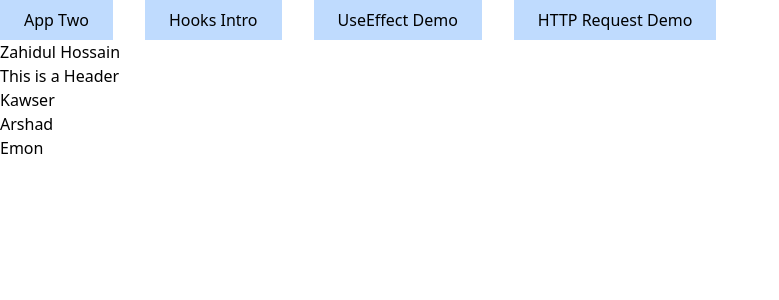
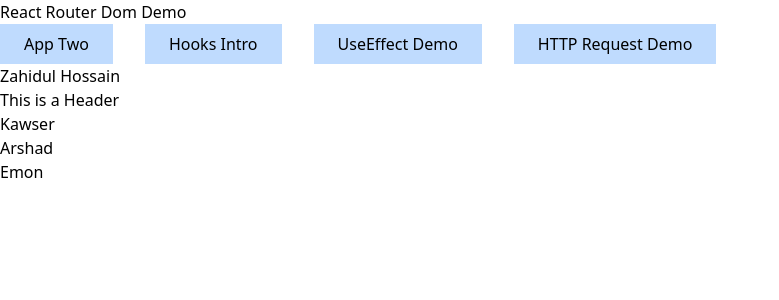
Before and after one commit to kodeeo/react-bootcamp-2022, a React (Create React App) app in the folder react-class-intro/: page / in a window 1280 px wide. Shown: the top 300 px of the page, without its empty margins (0-779 px from the left). Built offline with nearby package versions, Linux system fonts and the light colour scheme.

Commit message:
React router dom intro

```diff
--- a/react-class-intro/package.json
+++ b/react-class-intro/package.json
@@ -9,6 +9,7 @@
     "axios": "^1.2.0",
     "react": "^18.2.0",
     "react-dom": "^18.2.0",
+    "react-router-dom": "^6.5.0",
     "react-scripts": "5.0.1",
     "web-vitals": "^2.1.4"
   },
--- a/react-class-intro/src/App.js
+++ b/react-class-intro/src/App.js
@@ -1,94 +1,36 @@
-import { useEffect, useState } from 'react';
+import { Routes, Route } from 'react-router-dom';
 import AppTwo from './AppTwo';
 import HooksIntro from './HooksIntro';
 import UseEffectDemo from './components/Header/UseEffectDemo';
 import HttpRequestDemo from './components/HttpRequestDemo';
-
-
-function CompView({ view }) {
-  if(view === 'use-demo') {
-    return (
-      <UseEffectDemo />
-    )
-  }
-  else if(view === 'hooks-intro') {
-    return (
-      <HooksIntro />
-    )
-  }
-  else if(view === 'http-demo') {
-    return (
-      <HttpRequestDemo/>
-    )
-  }
-  return (
-    <AppTwo />
-  )
-  // return (
-  //   <div>
-  //     Comp View Component {view}
-  //   </div>
-  // )
-}
-
-
-function getUrlParam() {
-  //http://localhost:3000/?component=hooks-intro
-  let params = (new URL(document.location)).searchParams;
-  let compName = params.get("component");
-  return compName
-}
+import Layout from './components/Layout';
 
 export default function App() {
-  const [view, setView] = useState('app-two')
 
-  const changeView = (viewName) => {
-    setView(viewName)
-  }
-
-  useEffect(() => {
-    const param = getUrlParam()
-    setView(param)
-    // console.log(getUrlParam())
-  }, [])
 
   return(
     <div>
-      <nav>
-        <ul className='flex w-full gap-8'>
-          <li className='bg-blue-200 py-2 px-6 cursor-pointer'>
 
-            <a href='http://localhost:3000/?component=app-two'>
-              App Two
-            </a>
+      <h1>React Router Dom Demo</h1>
 
-          </li>
+      <Routes>
 
-          <li className='bg-blue-200 py-2 px-6 cursor-pointer'>
-            <a href='http://localhost:3000/?component=hooks-intro'>
+        <Route path='/' element={<Layout />}>
+          <Route index element={<AppTwo />} />
 
-            Hooks Intro
-            </a>
-          </li>
+          <Route path='app-two' element={<AppTwo />} />
 
-          <li className='bg-blue-200 py-2 px-6 cursor-pointer'>UseEffect Demo</li>
+          <Route path='use-demo' element={<UseEffectDemo />} />
 
-          <li className='bg-blue-200 py-2 px-6 cursor-pointer'>
+          <Route path='hooks-intro' element={<HooksIntro />} />
 
-          <a href='http://localhost:3000/?component=http-demo'>
-            HTTP Request Demo
-
-            </a>
-          </li>
+          <Route path='http-demo' element={<HttpRequestDemo />} />
 
 
-        </ul>
-      </nav>
+        </Route>
 
+      </Routes>
 
-      <div className='wrapper'>
-        <CompView view={view} count={0} />
-      </div>
     </div>
   )
 }
--- /dev/null
+++ b/react-class-intro/src/components/Layout.js
@@ -0,0 +1,47 @@
+import {Link, Outlet} from 'react-router-dom'
+
+export default function Layout() {
+    return (
+        <div>
+        <nav>
+        <ul className='flex w-full gap-8'>
+          <li className='bg-blue-200 py-2 px-6 cursor-pointer'>
+
+            <Link to='app-two'>
+              App Two
+            </Link>
+
+          </li>
+
+          <li className='bg-blue-200 py-2 px-6 cursor-pointer'>
+            <Link to='hooks-intro'>
+
+            Hooks Intro
+            </Link>
+          </li>
+
+          <li className='bg-blue-200 py-2 px-6 cursor-pointer'>
+            <Link to='use-demo'>
+              UseEffect Demo
+            </Link>
+          </li>
+
+          <li className='bg-blue-200 py-2 px-6 cursor-pointer'>
+
+          <Link to='http-demo'>
+            HTTP Request Demo
+
+            </Link>
+          </li>
+
+
+        </ul>
+      </nav>
+
+
+      <div className='wrapper'>
+        <Outlet />
+      </div>
+      </div>
+    )
+}
--- /dev/null
+++ b/react-class-intro/src/components/NoMatch/index.js
@@ -0,0 +1,12 @@
+import { Link } from "react-router-dom";
+
+export default function NoMatch() {
+    return (
+      <div>
+        <h2>Nothing to see here!</h2>
+        <p>
+          <Link to="/">Go to the home page</Link>
+        </p>
+      </div>
+    );
+  }
--- a/react-class-intro/src/index.js
+++ b/react-class-intro/src/index.js
@@ -1,5 +1,6 @@
 import React from 'react';
 import ReactDOM from 'react-dom/client';
+import { BrowserRouter } from "react-router-dom";
 import App from './App';
 
 import './css/tailwind.css';
@@ -7,6 +8,8 @@ import './css/tailwind.css';
 const root = ReactDOM.createRoot(document.getElementById('root'));
 root.render(
   <React.StrictMode>
-    <App />
+    <BrowserRouter>
+      <App />
+    </BrowserRouter>
   </React.StrictMode>
 );
```
Also changed, not shown: 1 other file (tests, documents, lock files or other folders).
